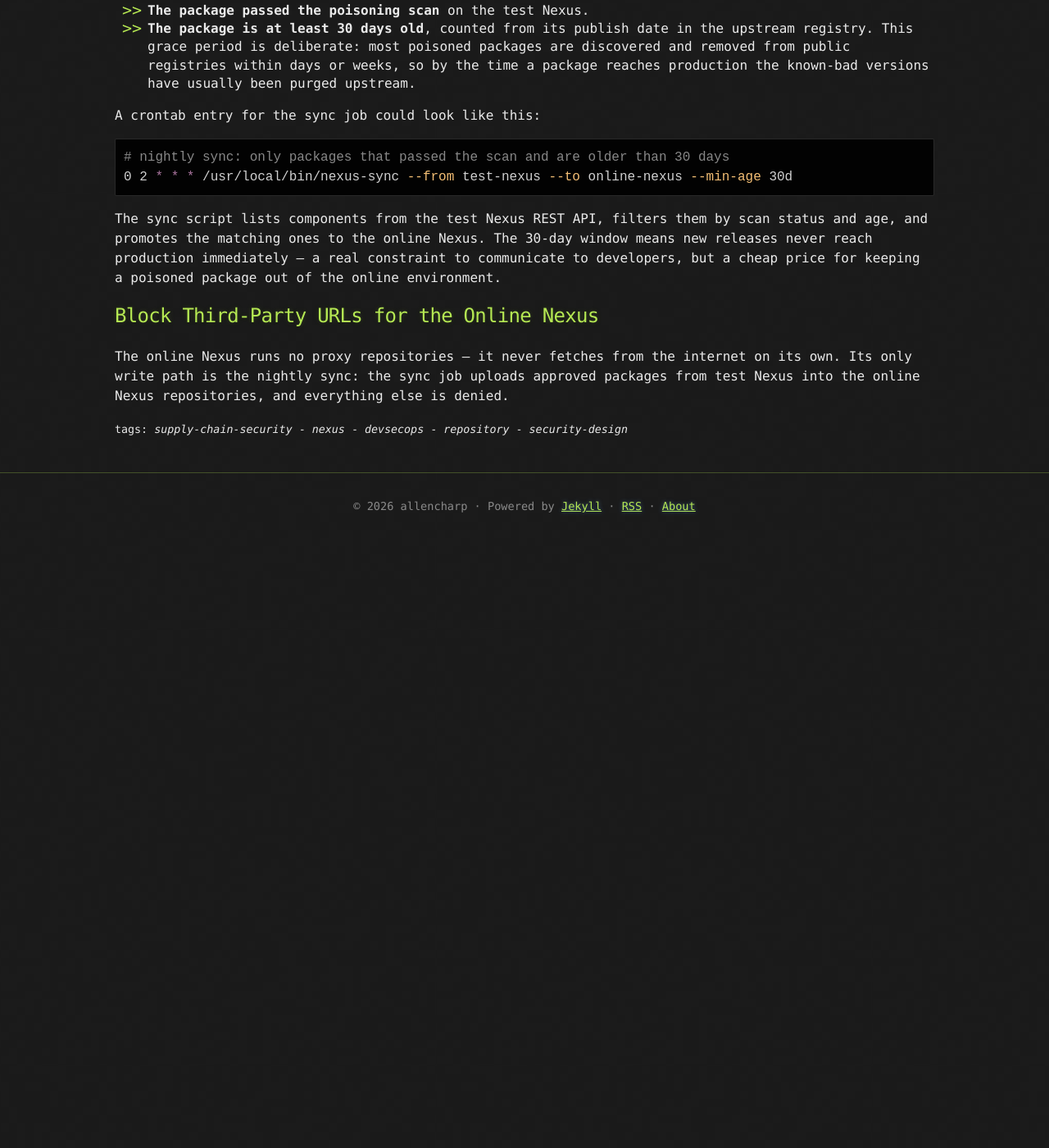
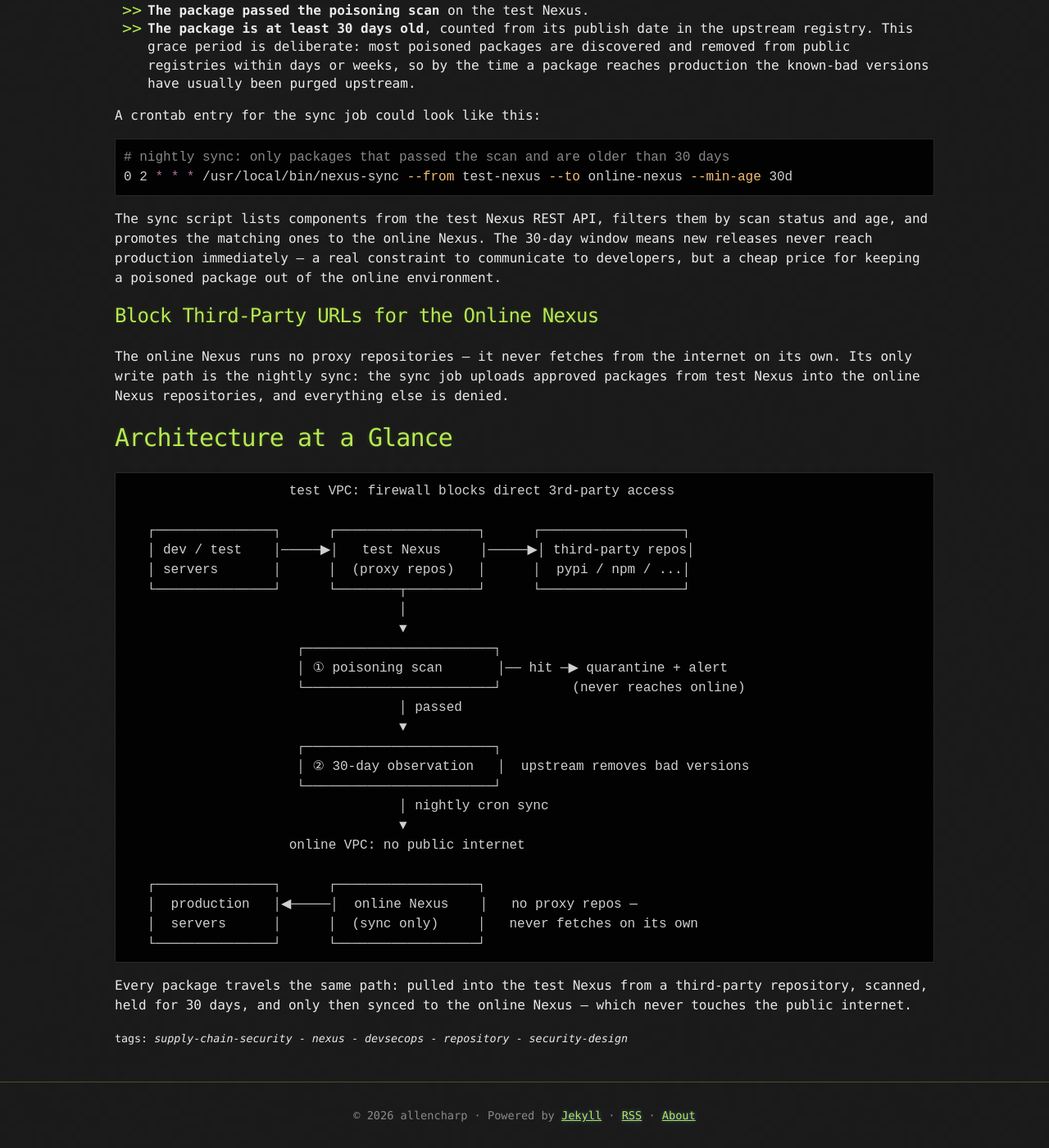
Before and after one commit to allencharp/allencharp.github.io, a Jekyll site: the page built from _posts/2026-08-09-Nexus-Supply-Chain-Protection.md, in a window 1280 px wide and 1400 px high, scrolled down 1893 px. Shown: the whole window at 82% size. Built offline with Jekyll 4.4.1, drawn with Linux system fonts in a browser that asks for light colours; before the commit the page ends 2550 px from its top, so only the background shows below that.

Commit message:
Fix kramdown vulns (jekyll 3.9.3, kramdown 2.3.2); add architecture flow to Nexus post

````diff
--- a/Gemfile
+++ b/Gemfile
@@ -1,9 +1,13 @@
 source "https://rubygems.org"
 
-gem "jekyll", "~> 3.8.3"
+# jekyll 3.9.x allows kramdown 2.x, which fixes CVE-2020-14001 / CVE-2021-28834
+gem "jekyll", "~> 3.9.0"
 
 # Vendored hacker theme; seo-tag is used by the theme layout
 gem "jekyll-seo-tag"
+
+# jekyll 3.9 defaults to kramdown input: GFM
+gem "kramdown-parser-gfm"
 
 # Pin old ffi so dependency resolution works on system ruby 2.6
 # (bundler 1.17 picks up ffi-1.17.x which needs ruby >= 3.0)
--- a/_posts/2026-08-09-Nexus-Supply-Chain-Protection.md
+++ b/_posts/2026-08-09-Nexus-Supply-Chain-Protection.md
@@ -74,3 +74,34 @@ The sync script lists components from the test Nexus REST API, filters them by s
 ## Block Third-Party URLs for the Online Nexus
 
 The online Nexus runs no proxy repositories — it never fetches from the internet on its own. Its only write path is the nightly sync: the sync job uploads approved packages from test Nexus into the online Nexus repositories, and everything else is denied.
+
+# Architecture at a Glance
+
+```
+                     test VPC: firewall blocks direct 3rd-party access
+
+   ┌───────────────┐      ┌──────────────────┐      ┌──────────────────┐
+   │ dev / test    │─────▶│   test Nexus     │─────▶│ third-party repos│
+   │ servers       │      │  (proxy repos)   │      │  pypi / npm / ...│
+   └───────────────┘      └────────┬─────────┘      └──────────────────┘
+                                   │
+                                   ▼
+                      ┌────────────────────────┐
+                      │ ① poisoning scan       │── hit ─▶ quarantine + alert
+                      └────────────────────────┘         (never reaches online)
+                                   │ passed
+                                   ▼
+                      ┌────────────────────────┐
+                      │ ② 30-day observation   │  upstream removes bad versions
+                      └────────────────────────┘
+                                   │ nightly cron sync
+                                   ▼
+                     online VPC: no public internet
+
+   ┌───────────────┐      ┌──────────────────┐
+   │  production   │◀─────│  online Nexus    │   no proxy repos —
+   │  servers      │      │  (sync only)     │   never fetches on its own
+   └───────────────┘      └──────────────────┘
+```
+
+Every package travels the same path: pulled into the test Nexus from a third-party repository, scanned, held for 30 days, and only then synced to the online Nexus — which never touches the public internet.
````
Also changed, not shown: Gemfile.lock.
